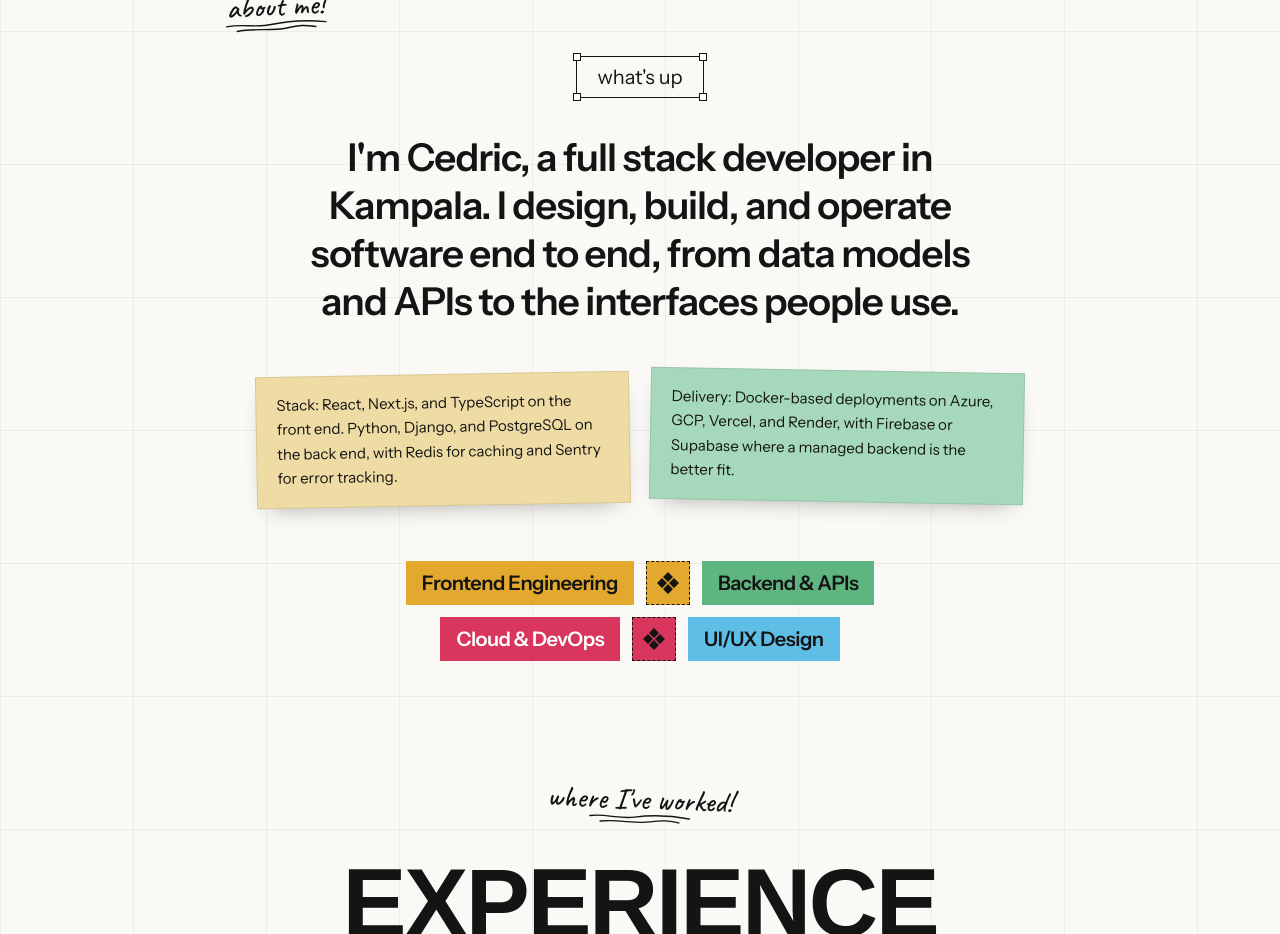
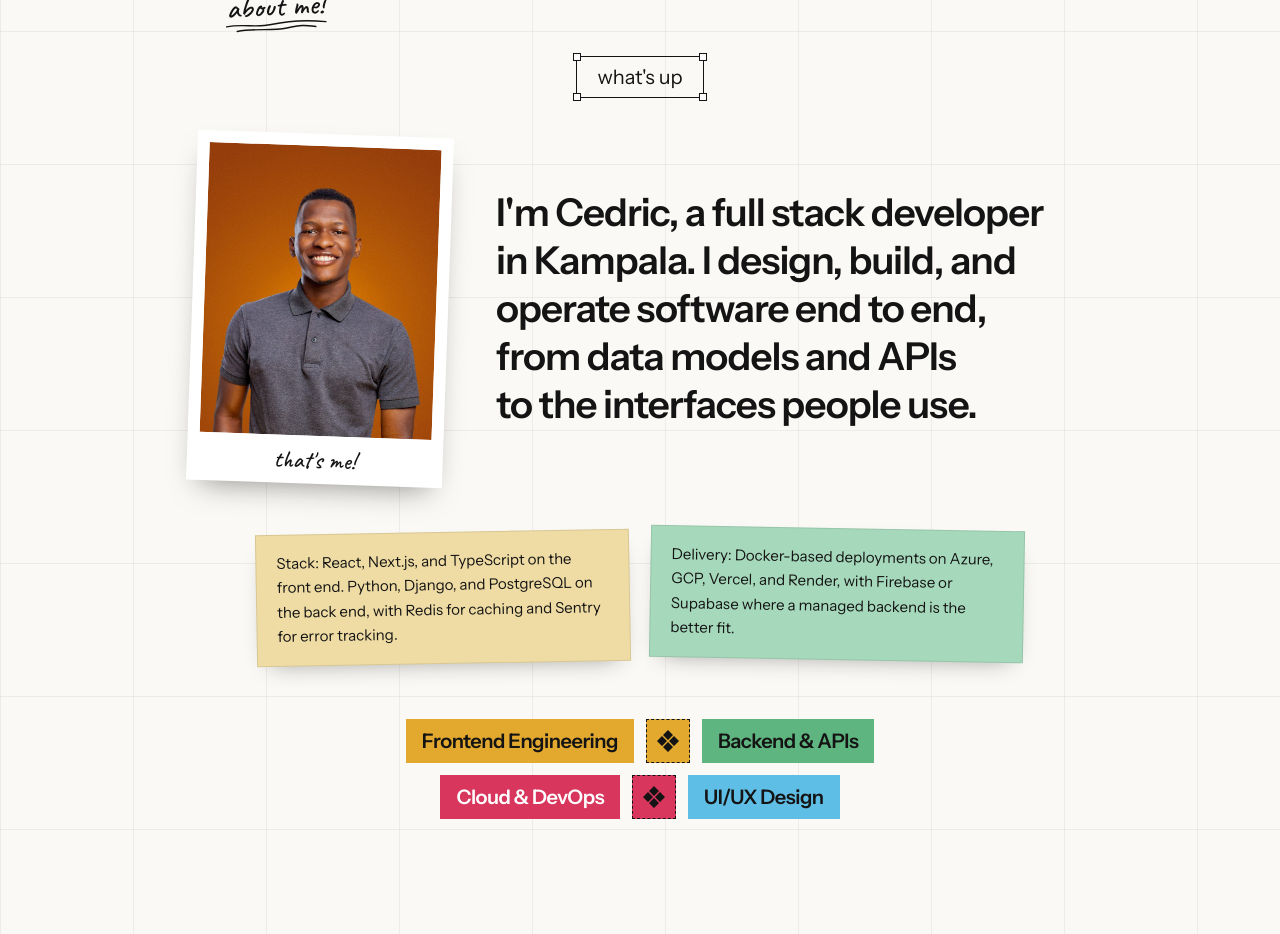
Before and after one commit to Ahumuza24/cedric-portfolio, a Next.js app: page / in a window 1280 px wide. Shown: the part 900-1834 px from the top of the page. Built offline with nearby package versions, Linux system fonts and the light colour scheme; a web font is replaced by a local one.

Commit message:
[about] add Polaroid-style portrait beside the intro

```diff
--- a/src/components/about.tsx
+++ b/src/components/about.tsx
@@ -1,9 +1,24 @@
+import Image from "next/image";
+
 import { DiamondTile, Note, noteHover, Scribble, SelectionFrame } from "@/components/decor";
 import { cn } from "@/lib/utils";
 import { site } from "@/lib/site";
 
 const chipTones = ["bg-pop-yellow", "bg-pop-green", "bg-pop-pink text-white", "bg-pop-blue"];
 const tileTones = ["bg-pop-yellow", "bg-pop-pink"];
+
+/** Polaroid-style print of Cedric with a hand-written caption. */
+function Portrait() {
+  const { src, alt, caption } = site.about.photo;
+  return (
+    <figure className={cn("w-56 shrink-0 rotate-2 bg-white p-3 pb-2 shadow-[0_14px_30px_-14px_rgba(20,20,20,0.5)] sm:w-64", noteHover)}>
+      <div className="relative aspect-[4/5] overflow-hidden">
+        <Image src={src} alt={alt} fill sizes="(min-width: 640px) 256px, 224px" className="object-cover" />
+      </div>
+      <figcaption className="pt-2 text-center font-hand text-2xl text-ink">{caption}</figcaption>
+    </figure>
+  );
+}
 
 export function About() {
   const { statement, notes, skills } = site.about;
@@ -20,9 +35,12 @@ export function About() {
           </SelectionFrame>
         </div>
 
-        <h2 className="mx-auto mt-9 max-w-3xl text-balance text-center text-[clamp(1.6rem,4.2vw,2.4rem)] font-semibold leading-[1.25] tracking-tight">
-          {statement}
-        </h2>
+        <div className="mx-auto mt-9 flex max-w-4xl flex-col items-center gap-10 md:flex-row md:gap-12">
+          <Portrait />
+          <h2 className="text-balance text-center text-[clamp(1.6rem,4.2vw,2.4rem)] font-semibold leading-[1.25] tracking-tight md:text-left">
+            {statement}
+          </h2>
+        </div>
 
         <div className="mx-auto mt-12 grid max-w-3xl gap-5 sm:grid-cols-2">
           <Note tone="cream" className={cn("-rotate-1 text-[15px] leading-relaxed", noteHover)}>
--- a/src/lib/site.ts
+++ b/src/lib/site.ts
@@ -63,6 +63,11 @@ export const site = {
   },
 
   about: {
+    photo: {
+      src: "/cedric.jpg",
+      alt: "Portrait of Cedric Ahumuza smiling, wearing a grey polo shirt",
+      caption: "that's me!",
+    },
     statement:
       "I'm Cedric, a full stack developer in Kampala. I design, build, and operate software end to end, from data models and APIs to the interfaces people use.",
     notes: [
```
Also changed, not shown: public/cedric.jpg (added).
